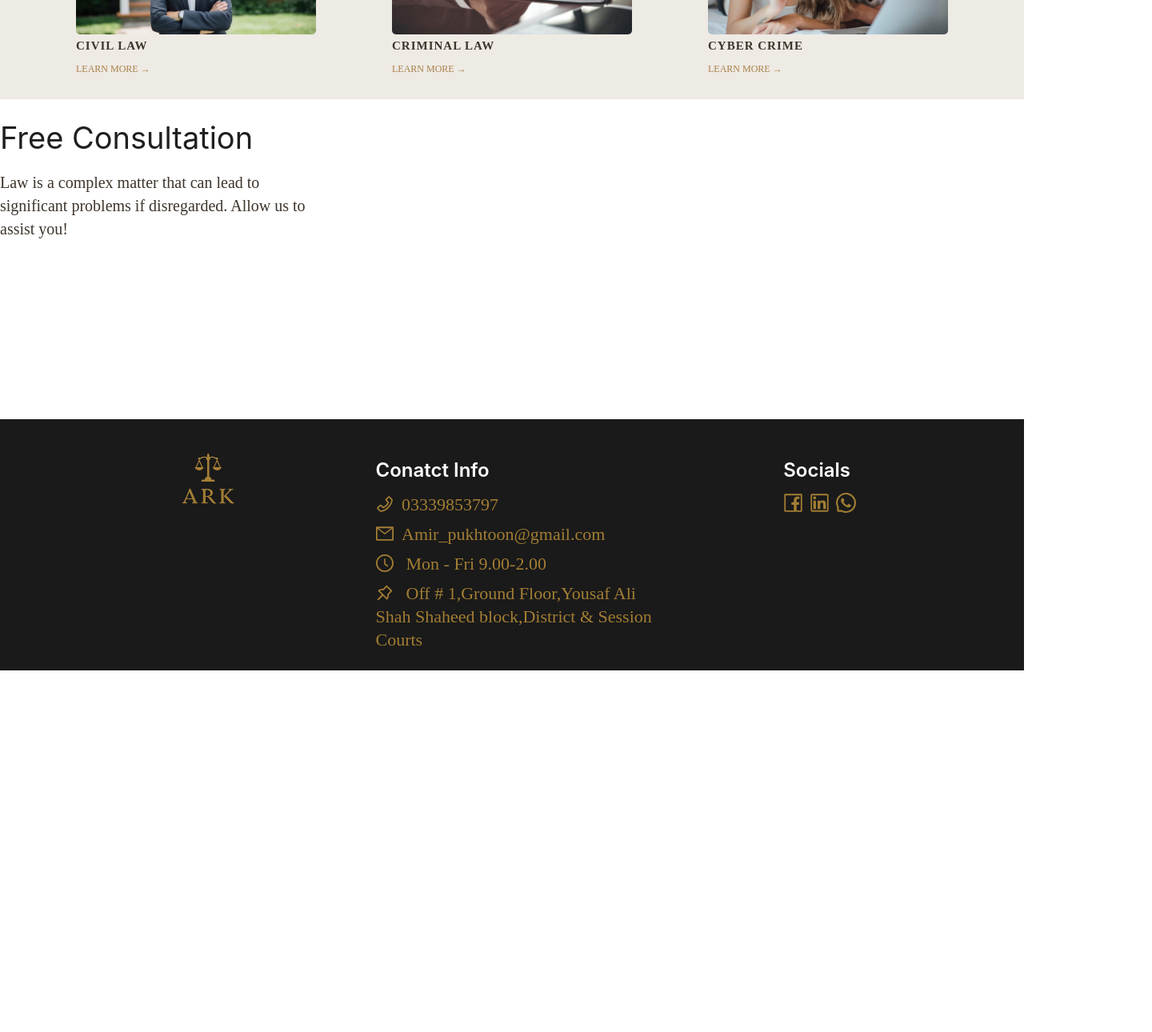
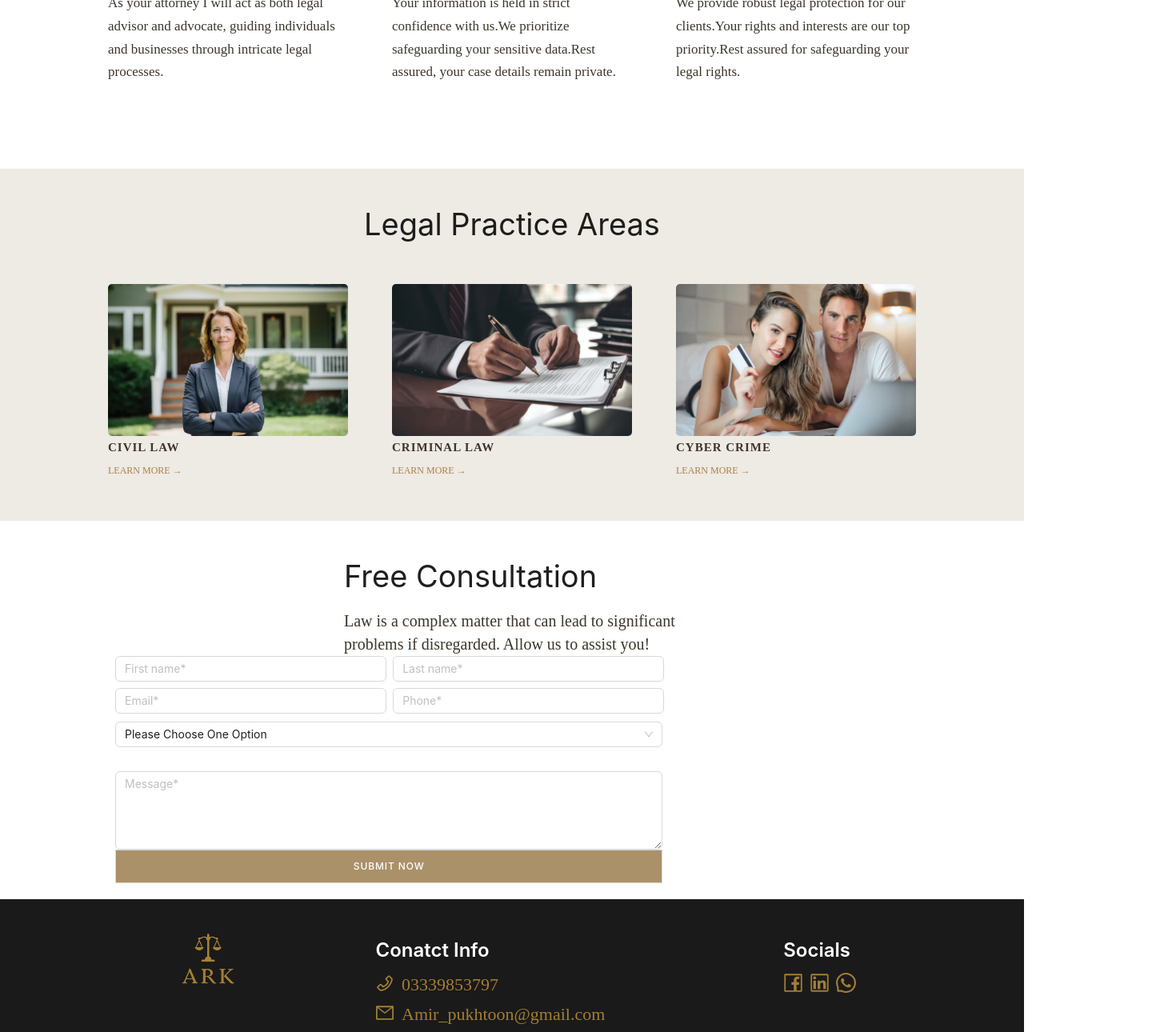
Before and after one commit to MeanBeen/ark, a Next.js app: page / in a window 1280 px wide. Shown: the part 1180-2470 px from the top of the page at 80% size, 1440 px wide, since content can reach past the window. Before the commit the page ends 2018 px from the top, so only its background shows below. Built offline with nearby package versions, Linux system fonts and the light colour scheme.

Commit message:
front page ui completeish

```diff
--- a/app/page.jsx
+++ b/app/page.jsx
@@ -1,21 +1,33 @@
 "use client";
 import React from "react";
-import { Layout, Typography, Row, Col, Image } from "antd";
+import { Layout, Typography, Row, Col, Image, Input, Select } from "antd";
 import { NodeNextRequest } from "next/dist/server/base-http/node";
-import { PrimaryButton, PrimaryHeading, PrimaryText } from "@styles/globals";
+import {
+  PrimaryButton,
+  PrimaryHeading,
+  PrimaryInput,
+  PrimaryText,
+  StyledMessage,
+  StyledSelector,
+} from "@styles/globals";
 
 const { Content } = Layout;
 const { Text, Title } = Typography;
+const { TextArea } = Input;
 
 const Homepage = () => {
+  const handleChange = (value) => {
+    console.log(`selected ${value}`);
+  };
   return (
     <Content>
       <Content
         style={{
           overflow: "hidden",
-          height: "65vh",
+          padding: "20px 80px",
           width: "100%",
           backgroundColor: "#eeeae4",
+          minHeight: "60vh",
         }}
       >
         <Row justify={"center"}>
@@ -48,9 +60,17 @@ const Homepage = () => {
           </Col>
         </Row>
       </Content>
-      <Content>
+      <Content
+        style={{
+          padding: "20px 80px",
+          minHeight: "50vh",
+        }}
+      >
         <Row
-          style={{ height: "40vh" }}
+          // style={{ height: "350px" }}
+          style={{
+            minHeight: "50vh",
+          }}
           align={"middle"}
           justify={"space-evenly"}
         >
@@ -107,7 +127,13 @@ const Homepage = () => {
           </Col>
         </Row>
       </Content>
-      <Content style={{ backgroundColor: "#eeeae4", height: "50vh" }}>
+      <Content
+        style={{
+          backgroundColor: "#eeeae4",
+          padding: "20px 80px",
+          minHeight: "50vh",
+        }}
+      >
         <Row justify={"center"}>
           <PrimaryHeading style={{ fontWeight: "normal" }}>
             Legal Practice Areas
@@ -179,21 +205,67 @@ const Homepage = () => {
           </Col>
         </Row>
       </Content>
-      <Content>
-        <Row style={{ height: "50vh" }}>
+      <Content
+        style={{
+          padding: "20px 80px",
+        }}
+      >
+        <Row
+          align={"middle"}
+          justify={"space-evenly"}
+          style={{ minHeight: "50vh" }}
+        >
           <Col>
             <PrimaryHeading style={{ fontWeight: "normal" }}>
               Free Consultation
               <br />
             </PrimaryHeading>
             <PrimaryText
-              style={{ display: "block", width: "400px", fontSize: "20px" }}
+              style={{ display: "block", width: "420px", fontSize: "20px" }}
             >
               Law is a complex matter that can lead to significant problems if
               disregarded. Allow us to assist you!
             </PrimaryText>
           </Col>
-          <Col></Col>
+
+          <Col>
+            <Row align={"bottom"} gutter={[8, 8]} style={{ width: "70%" }}>
+              <Col span={12}>
+                <PrimaryInput size="middle" placeholder="First name*" />
+              </Col>
+              <Col span={12}>
+                <PrimaryInput size="middle" placeholder="Last name*" />
+              </Col>
+              <Col span={12}>
+                <PrimaryInput size="middle" placeholder="Email*" />
+              </Col>
+              <Col span={12}>
+                <PrimaryInput size="middle" placeholder="Phone*" />
+              </Col>
+            </Row>
+            <StyledSelector
+              defaultValue="Please Choose One Option"
+              onChange={handleChange}
+              options={[
+                {
+                  value: "jack",
+                  label: "Civil Law",
+                },
+                {
+                  value: "lucy",
+                  label: "Criminal Law",
+                },
+                {
+                  value: "Yiminghe",
+                  label: "CyberCrime Law",
+                },
+              ]}
+            />
+            <StyledMessage rows={4} placeholder="Message*" />
+            <PrimaryButton style={{ width: "69%", borderRadius: "0px" }}>
+              SUBMIT NOW
+            </PrimaryButton>
+          </Col>
         </Row>
       </Content>
     </Content>
--- a/styles/globals.jsx
+++ b/styles/globals.jsx
@@ -1,8 +1,9 @@
 "use client";
 import styled, { createGlobalStyle } from "styled-components";
-import { Button, Typography } from "antd";
+import { Button, Input, Select, Typography } from "antd";
 
 const { Text, Title } = Typography;
+const { TextArea } = Input;
 
 const GlobalStyle = createGlobalStyle`
   body {
@@ -62,6 +63,53 @@ const PrimaryText = styled(Text)`
   transform: translate(0px, 0px);
   visibility: visible;
 `;
-export { GlobalStyle, PrimaryButton, PrimaryHeading, PrimaryText };
+
+const PrimaryInput = styled(Input)`
+  &:where(.css-dev-only-do-not-override-1gwfwyx).ant-input-outlined {
+    background: #eeeae4;
+    border-width: 0px;
+    border-style: solid;
+    border-color: #d9d9d9;
+    padding: 18px 12px;
+    font-size: 16px;
+    line-height: 1.5;
+    border-radius: 0px;
+    width: 100%;
+  }
+`;
+
+const StyledSelector = styled(Select)`
+  &:where(.css-dev-only-do-not-override-1gwfwyx).ant-select-outlined:not(
+      .ant-select-customize-input
+    )
+    .ant-select-selector {
+    border-radius: 0;
+    background: #eeeae4;
+
+    padding: 30px 12px;
+  }
+  margin-top: 10px;
+
+  width: 69%;
+`;
+
+const StyledMessage = styled(TextArea)`
+  &:where(.css-dev-only-do-not-override-1gwfwyx).ant-input-outlined {
+    background: #eeeae4;
+    border-radius: 0;
+  }
+  margin-top: 30px;
+  width: 69%;
+`;
+
+export {
+  GlobalStyle,
+  PrimaryButton,
+  PrimaryHeading,
+  PrimaryText,
+  PrimaryInput,
+  StyledSelector,
+  StyledMessage,
+};
 
 // font family and primary button primary color = #e1d8cb
```
